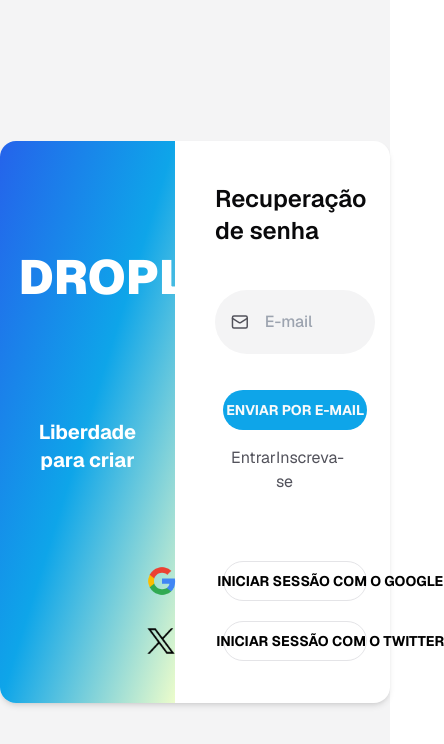
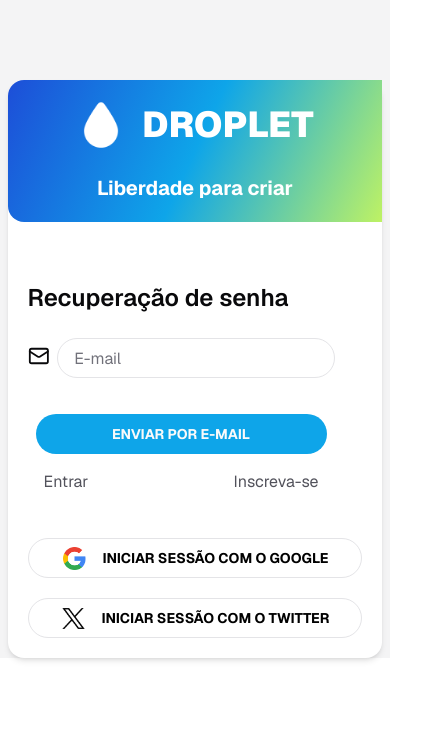
Before and after one commit to hakenshi/droplet, a Next.js app: page /reset-password in a window 390 px wide. Shown: the top 744 px of the page, 444 px wide, since content can reach past the window. Built offline with nearby package versions, Linux system fonts and the light colour scheme.

Commit message:
renomeado o componente de Login para ResetPassword; atualizado o layout para melhorar a responsividade e a usabilidade; integrado o componente FormInput para os campos de entrada, mantendo a consistência com as alterações anteriores.

```diff
--- a/src/app/(auth)/reset-password/page.tsx
+++ b/src/app/(auth)/reset-password/page.tsx
@@ -1,55 +1,70 @@
+import FormInput from '@/components/formInput/FormInput'
 import { Button } from '@/components/ui/button'
 import { Mail } from 'lucide-react'
 import Image from 'next/image'
 import Link from 'next/link'
 import React from 'react'
 
-export default function Login() {
+export default function ResetPassword() {
+
   return (
-    <div className='h-screen bg-zinc-100 grid place-items-center'>
-      <div className='grid grid-cols-2 max-w-5xl w-full bg-white rounded-2xl h-2/3 shadow-md gap-10'>
-        <div className='bg-gradient-to-br text-white from-blue-600 via-sky-500 to-lime-100 p-5 rounded-tl-2xl rounded-bl-2xl'>
-          <div className='flex flex-col justify-evenly items-center h-3/4 space-y-6'>
-            <div className='inline-flex items-center justify-center space-x-4'>
-              <Image src={"/logo.png"} alt='droplet logo' width={75} height={75} />
-              <p className='font-black text-5xl'>DROPLET</p>
+
+    <section className="flex flex-col lg:h-screen lg:grid place-items-center bg-zinc-100">
+      <div className="flex flex-col lg:grid grid-cols-2 gap-10 rounded-2xl bg-white shadow-md mt-20 lg:mt-0">
+        <div className="h-full rounded-tl-2xl rounded-bl-2xl bg-gradient p-5 text-white">
+          <div className="flex h-3/4 flex-col items-center justify-evenly space-y-6">
+            <div className="inline-flex items-center justify-center space-x-4">
+              <Image src="/logo.png" alt="droplet logo" width={50} height={50} />
+              <p className="text-4xl lg:text-5xl font-black">DROPLET</p>
             </div>
-            <p className='text-center font-bold text-xl px-8'>
+            <p className="px-8 text-center text-xl font-bold">
               Liberdade para criar
             </p>
           </div>
         </div>
-        <div className='py-5 flex flex-col gap-5 justify-evenly'>
-          <p className='text-2xl font-semibold'>Recuperação de senha</p>
-          <form action="" className='flex flex-col gap-5'>
-            <div className='bg-zinc-100 rounded-full px-4 py-5 w-11/12 flex gap-4 text-zinc-600'>
-              <Mail />
-              <input placeholder='E-mail' type="text" className='w-full bg-zinc-100 focus:outline-none font-medium text-zinc-600' />
+
+        <div className="flex flex-col gap-5 p-5">
+          <p className="text-2xl font-semibold">Recuperação de senha</p>
+
+          <form action="" className="flex flex-col gap-5">
+            <div className="flex flex-col gap-2">
+              <div className="flex w-11/12 items-center gap-2">
+                <Mail />
+                <FormInput placeholder="E-mail" type="email"/>
+              </div>
             </div>
-            <div className='rounded-md px-2 py-4 w-11/12 flex flex-col gap-2 text-zinc-600'>
-              <Button  className='w-full rounded-full uppercase font-bold'>Enviar por e-mail</Button>
-              <div className='flex justify-between p-2'>
-                <Link className='hover:text-zinc-800' href={"/login"}>Entrar</Link>
-                <Link className='hover:text-zinc-800' href={"/register"}>Inscreva-se</Link>
+
+            <div className="flex w-11/12 flex-col gap-2 rounded-md px-2 py-4 text-zinc-600">
+              <Button className="rounded-full font-bold uppercase">Enviar por e-mail</Button>
+              <div className="flex justify-between p-2">
+                <Link className="hover:text-zinc-800" href="/login">
+                  Entrar
+                </Link>
+                <Link className="hover:text-zinc-800" href="/register">
+                  Inscreva-se
+                </Link>
               </div>
             </div>
           </form>
-            <div className='flex flex-col gap-5'>
-              <div className='rounded-md px-2 w-11/12 flex gap-2 text-white'>
-                <Button className='w-full bg-sky-white rounded-full text-black hover:bg-zinc-200 border items-center flex gap-10'>
-                <Image src={"/google-logo.png"} alt='google logo' width={30} height={30} />
-                <span className='uppercase font-bold'>Iniciar sessão com o google</span>
-                </Button>
-              </div>
-              <div className='rounded-md px-2 w-11/12 flex gap-2'>
-              <Button className='w-full bg-sky-white rounded-full text-black hover:bg-zinc-200 border items-center flex gap-10'>
-              <Image src={"/twitter-x-logo.png"} alt='twitter logo' width={30} height={30} />
-              <span className='uppercase font-bold'>Iniciar sessão com o twitter</span>
+
+          <div className="flex flex-col gap-5">
+            <div className="flex gap-2 rounded-md text-white">
+              <Button className="flex w-full items-center gap-4 px-8 rounded-full border bg-sky-white text-black hover:bg-zinc-200">
+                <Image src="/google-logo.png" alt="google logo" width={25} height={25} />
+                <span className="font-bold uppercase text-sm">Iniciar sessão com o google</span>
               </Button>
-              </div>
             </div>
+
+            <div className="flex gap-2 rounded-md">
+              <Button className="flex w-full items-center gap-4 px-8 rounded-full border bg-sky-white text-black hover:bg-zinc-200">
+                <Image src="/twitter-x-logo.png" alt="twitter logo" width={25} height={25} />
+                <span className="font-bold uppercase text-sm">Iniciar sessão com o twitter</span>
+              </Button>
+            </div>
+          </div>
         </div>
       </div>
-    </div>
+    </section>
+
   )
 }
```
